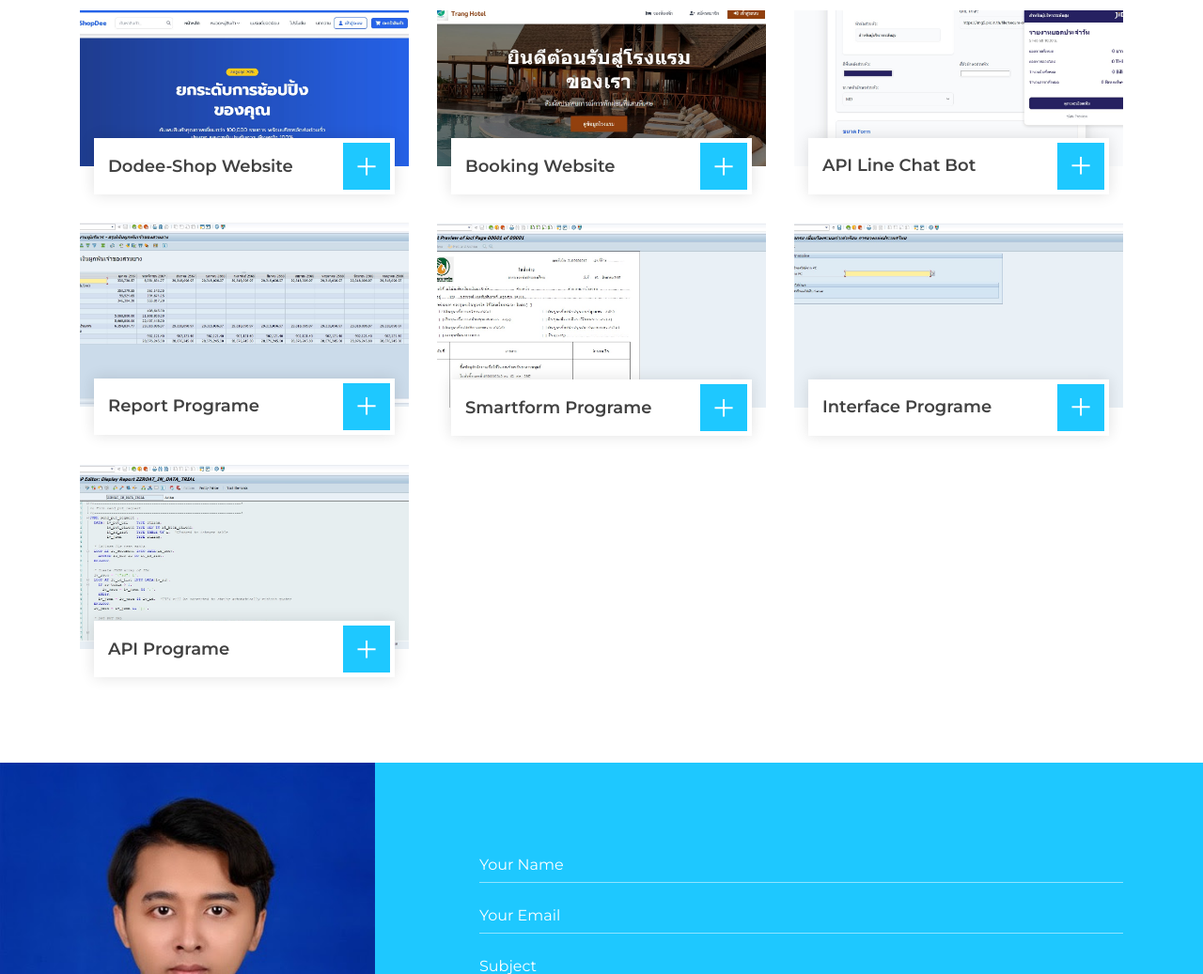
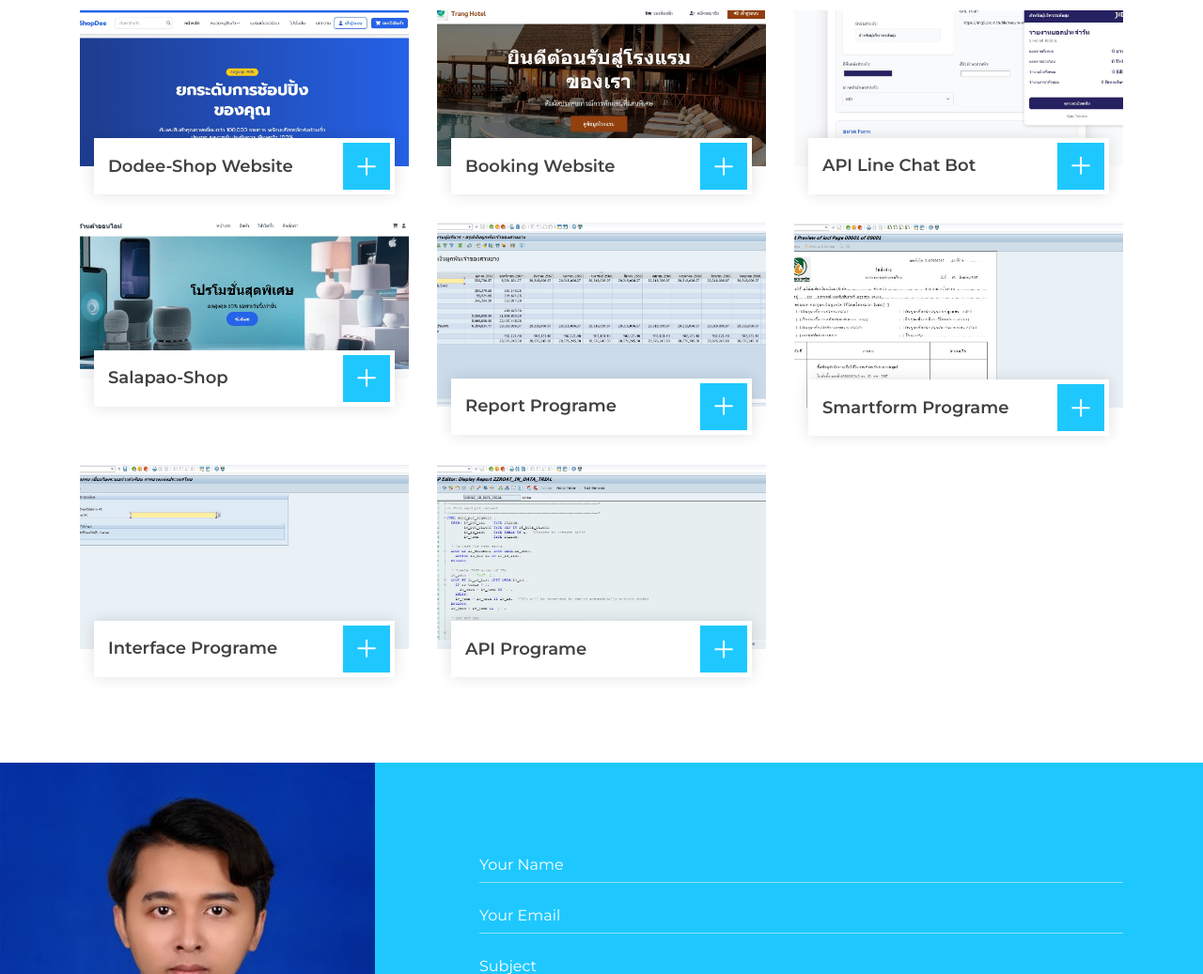
Before and after one commit to Salapao-dev/Salapao-dev.github.io, a plain HTML site: page index.html in a window 1280 px wide. Shown: the part 3816-4853 px from the top of the page at 94% size. Drawn offline with nearby package versions, Linux system fonts and the light colour scheme.

Commit message:
เพิ่ม salapao-shop
เพิ่ม salapao-shop

```diff
--- a/index.html
+++ b/index.html
@@ -411,6 +411,17 @@
                         </div>
                     </div>
                 </div>
+                <div class="col-lg-4 col-md-6 col-sm-12 portfolio-item filter-1 wow fadeInUp" data-wow-delay="1s">
+                    <div class="portfolio-wrap">
+                        <div class="portfolio-img">
+                            <img src="img/portfolio-11.jpg" alt="Image">
+                        </div>
+                        <div class="portfolio-text">
+                            <h3>Salapao-Shop</h3>
+                            <a class="btn" href="img/portfolio-11-2.jpg" data-lightbox="portfolio">+</a>
+                        </div>
+                    </div>
+                </div>
                 <div class="col-lg-4 col-md-6 col-sm-12 portfolio-item filter-2 wow fadeInUp" data-wow-delay="1s">
                     <div class="portfolio-wrap">
                         <div class="portfolio-img">
```
Also changed, not shown: img/portfolio-11-2.jpg (added), img/portfolio-11.jpg (added).
